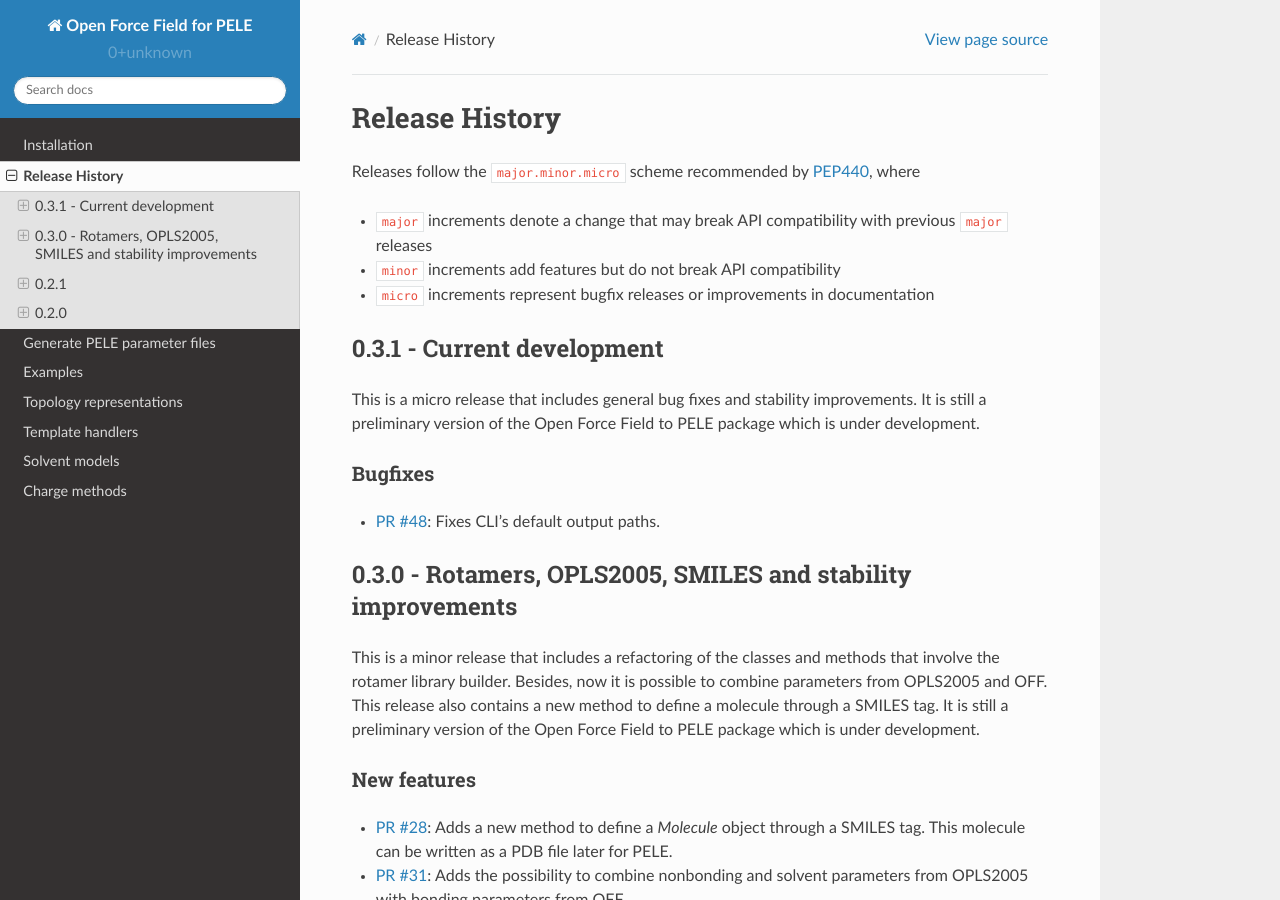
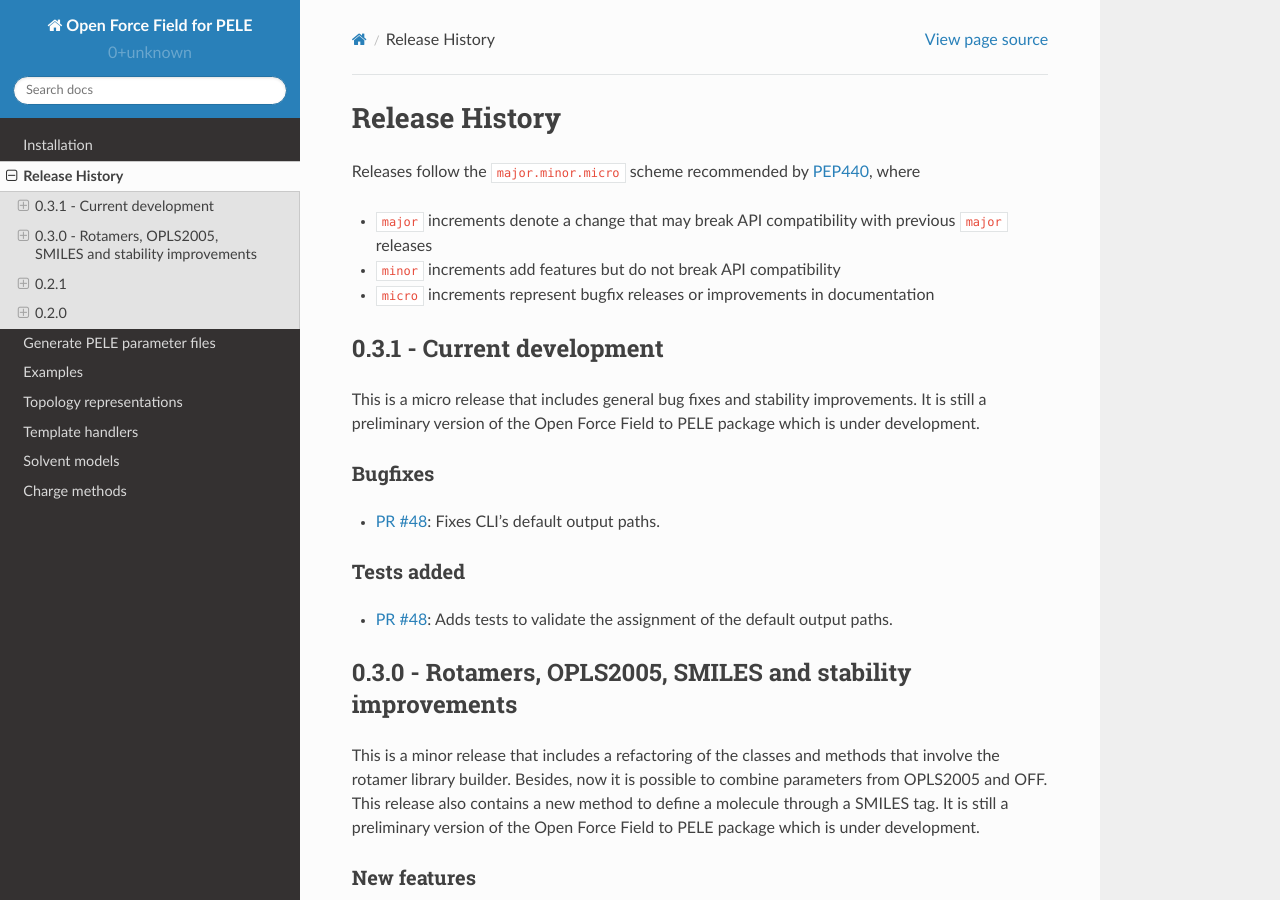
Before and after one commit to martimunicoy/peleffy, a Sphinx documentation site: the page built from docs/releasehistory.rst, in a window 1280 px wide and 900 px high. Built offline with Sphinx 7.4.7 and the Read the Docs theme 2.0.0, drawn with Linux system fonts in a browser that asks for light colours.

Commit message:
Update releasehistory.rst

```diff
--- a/docs/releasehistory.rst
+++ b/docs/releasehistory.rst
@@ -16,6 +16,10 @@
 Bugfixes
 """"""""
 - `PR #48 <https://github.com/martimunicoy/offpele/pull/48>`_: Fixes CLI's default output paths.
+
+Tests added
+"""""""""""
+- `PR #48 <https://github.com/martimunicoy/offpele/pull/48>`_: Adds tests to validate the assignment of the default output paths.
 
 
 0.3.0 - Rotamers, OPLS2005, SMILES and stability improvements
```
